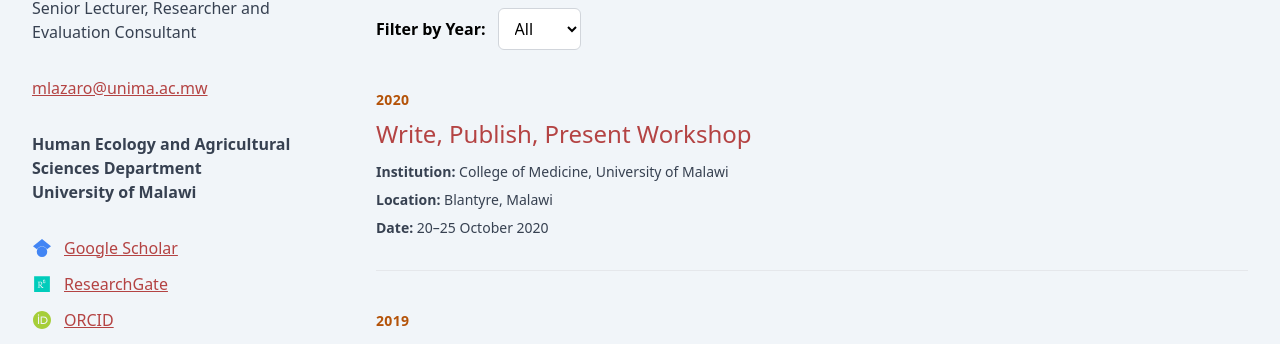
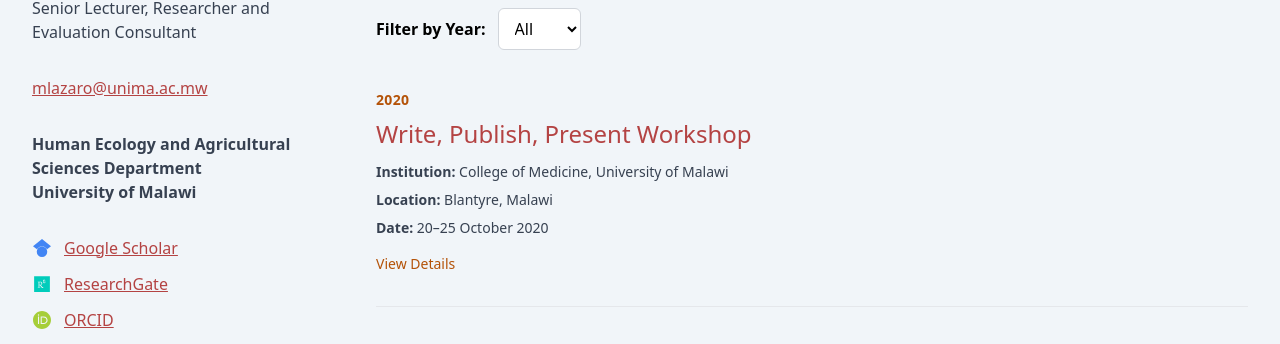
Before and after one commit to alexmwalec/dr-lazalo-academic-researcher, a React (Create React App) app: page /trainings in a window 1280 px wide. Shown: the part 575-919 px from the top of the page. Built offline with nearby package versions, Linux system fonts and the light colour scheme.

Commit message:
Adding view detail functionality on Training page

```diff
--- a/src/Pages/Conference/Conference.js
+++ b/src/Pages/Conference/Conference.js
@@ -156,7 +156,7 @@ const Conference = () => {
                 value={selectedYear}
                 onChange={(e) => {
                   setSelectedYear(e.target.value);
-                  setSelectedItem(null); // Close any open details when filtering
+                  setSelectedItem(null);
                 }}
                 className="border border-gray-300 px-3 py-2 rounded-md bg-white text-sm sm:text-base mt-2 sm:mt-0"
               >
--- a/src/Pages/Trainings/Trainings.js
+++ b/src/Pages/Trainings/Trainings.js
@@ -9,6 +9,7 @@ import { SiOrcid, SiGooglescholar } from "react-icons/si";
 const Trainings = () => {
   const [selectedYear, setSelectedYear] = useState("All");
   const [currentPage, setCurrentPage] = useState(1);
+  const [selectedItem, setSelectedItem] = useState(null); // FIXED: Added missing state
   const itemsPerPage = 7;
 
   const years = [
@@ -27,6 +28,10 @@ const Trainings = () => {
     (currentPage - 1) * itemsPerPage,
     currentPage * itemsPerPage
   );
+
+  const handleViewDetails = (id) => {
+    setSelectedItem(selectedItem === id ? null : id);
+  };
 
   return (
     <div className="min-h-screen bg-slate-100">
@@ -64,7 +69,6 @@ const Trainings = () => {
               <p className="text-gray-700 mt-1 text-sm sm:text-base">
                 Senior Lecturer, Researcher and Evaluation Consultant
               </p>
-
 
               <a href="mailto:mlazaro@unima.ac.mw"
                 className="block mt-4 lg:mt-8 text-[#b44343] underline text-sm sm:text-base break-all"
@@ -123,7 +127,6 @@ const Trainings = () => {
                   </a>
 
                 </div>
-
               </div>
             </div>
           </aside>
@@ -172,7 +175,7 @@ const Trainings = () => {
                     {item.year}
                   </div>
 
-                  <h2 className="text-lg sm:text-xl md:text-2xl font-medium  text-[#b44343] mb-3 leading-snug">
+                  <h2 className="text-lg sm:text-xl md:text-2xl font-medium text-[#b44343] mb-3 leading-snug">
                     {item.title}
                   </h2>
 
@@ -187,6 +190,32 @@ const Trainings = () => {
                   <div className="text-gray-700 text-xs sm:text-sm">
                     <strong>Date:</strong> {item.date}
                   </div>
+
+                  <div className="flex items-center gap-4 sm:gap-6 mt-4 ">
+                    <button
+                      onClick={() => handleViewDetails(item.id)}
+                      className="text-amber-700 text-sm font-medium hover:text-amber-800"
+                    >
+                      {selectedItem === item.id
+                        ? "Hide Details"
+                        : "View Details"}
+                    </button>
+                  </div>
+
+                  {selectedItem === item.id && (
+                    <div className="mt-4 sm:mt-6">
+                      {item.description && (
+                        <div>
+                          <h3 className="font-semibold text-black mb-2 text-sm sm:text-base">
+                            Description
+                          </h3>
+                          <p className="text-gray-700 text-sm leading-relaxed">
+                            {item.description}
+                          </p>
+                        </div>
+                      )}
+                    </div>
+                  )}
                 </div>
               ))}
             </div>
```
Lines whose indentation alone changed are shown as unchanged.
